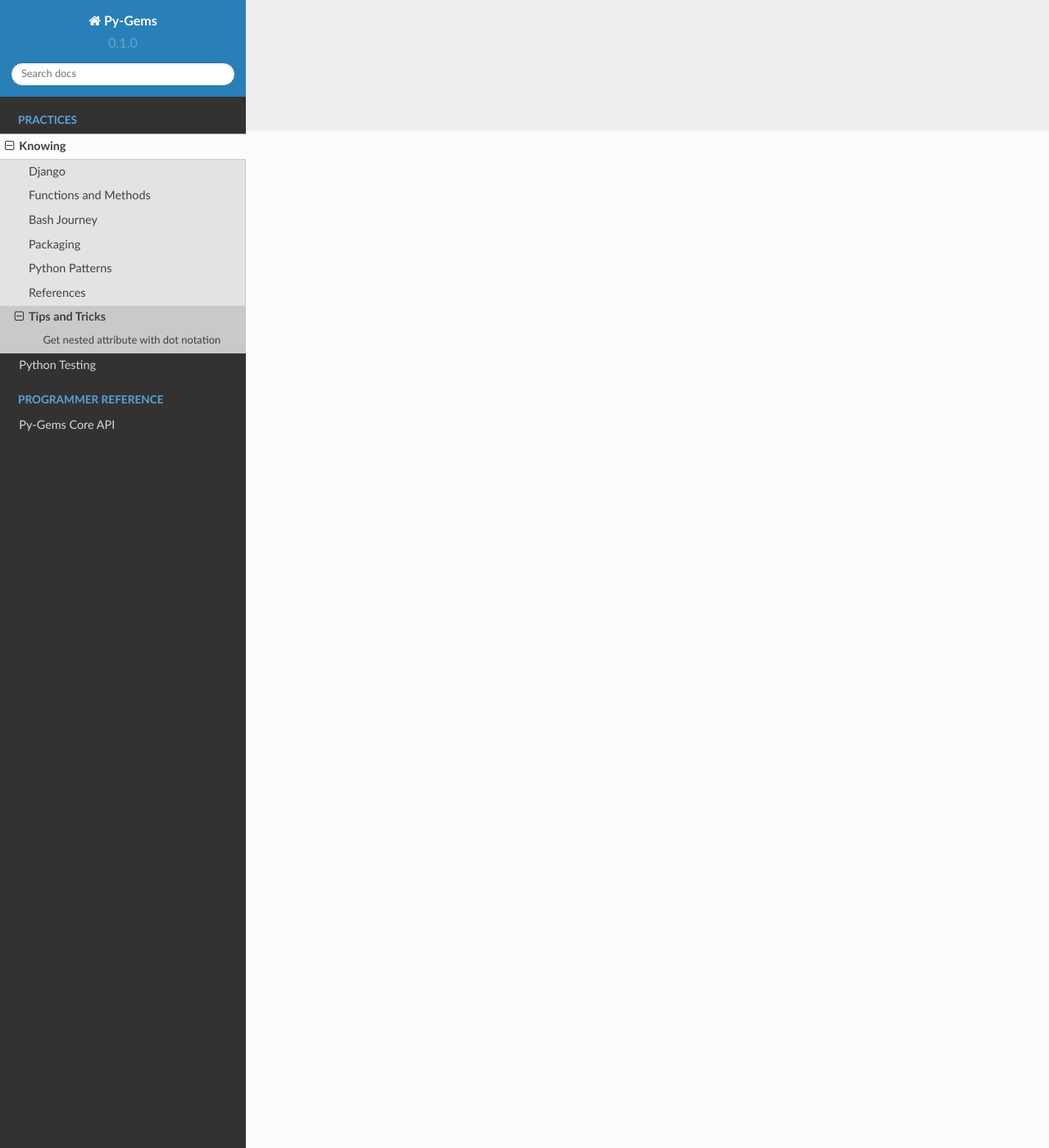
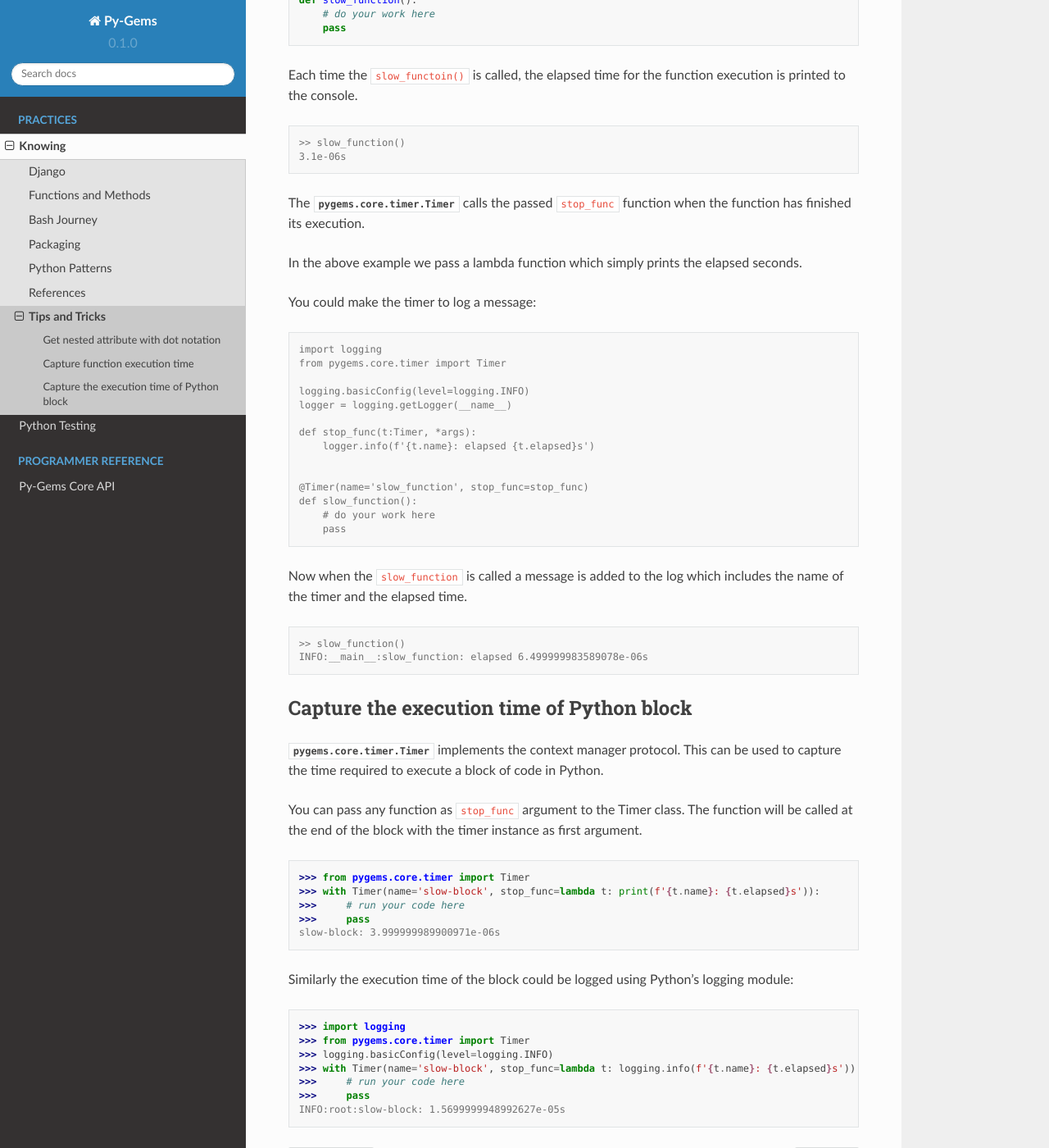
Before and after one commit to ivangeorgiev/py-gems, a Sphinx documentation site: the page built from docs/knowing/tips-and-tricks.rst, in a window 1280 px wide and 1400 px high, scrolled down 1241 px. Shown: the whole window at 82% size. Built offline with Sphinx 7.4.7 and the Read the Docs theme 2.0.0, drawn with Linux system fonts in a browser that asks for light colours; some of the changed text lies outside the part shown.

Commit message:
capture execution time for python function and python code block

```diff
--- a/docs/knowing/tips-and-tricks.rst
+++ b/docs/knowing/tips-and-tricks.rst
@@ -34,3 +34,90 @@ Trying to access missing attribute results in ``AttributeError`` error:
     AttributeError: 'Address' object has no attribute 'floor'
 
 This function has been included in ``pygems.core.shortcuts`` module.
+
+
+Capture function execution time
+-------------------------------
+
+The :class:`pygems.core.timer.Timer` class implements the decorator protocol.
+You can capture the execution time of a function using the :class:`pygems.core.timer.Timer` class as decorator.
+
+.. code-block:: python
+
+    from pygems.core.timer import Timer
+
+    @Timer(stop_func=lambda t: print(f'{t.elapsed}s'))
+    def slow_function():
+        # do your work here
+        pass
+
+Each time the ``slow_functoin()`` is called, the elapsed time for
+the function execution is printed to the console.
+
+.. code-block:: pycon
+
+    >> slow_function()
+    3.1e-06s
+
+The :class:`pygems.core.timer.Timer` calls the passed ``stop_func`` function
+when the function has finished its execution.
+
+In the above example we pass a lambda function which simply prints the elapsed seconds.
+
+You could make the timer to log a message:
+
+.. code-block:: pycon
+
+    import logging
+    from pygems.core.timer import Timer
+
+    logging.basicConfig(level=logging.INFO)
+    logger = logging.getLogger(__name__)
+
+    def stop_func(t:Timer, *args):
+        logger.info(f'{t.name}: elapsed {t.elapsed}s')
+
+
+    @Timer(name='slow_function', stop_func=stop_func)
+    def slow_function():
+        # do your work here
+        pass
+
+Now when the ``slow_function`` is called a message is added to the log which includes
+the name of the timer and the elapsed time.
+
+.. code-block:: pycon
+
+    >> slow_function()
+    INFO:__main__:slow_function: elapsed 6.499999983589078e-06s
+
+
+Capture the execution time of Python block
+------------------------------------------
+
+:class:`pygems.core.timer.Timer` implements the context manager protocol.
+This can be used to capture the time required to execute a block of code in Python.
+
+You can pass any function as ``stop_func`` argument to the Timer class.
+The function will be called at the end of the block with the timer instance as
+first argument.
+
+.. code-block:: pycon
+
+    >>> from pygems.core.timer import Timer
+    >>> with Timer(name='slow-block', stop_func=lambda t: print(f'{t.name}: {t.elapsed}s')):
+    >>>     # run your code here
+    >>>     pass
+    slow-block: 3.999999989900971e-06s
+
+Similarly the execution time of the block could be logged using Python's logging module:
+
+.. code-block:: pycon
+
+    >>> import logging
+    >>> from pygems.core.timer import Timer
+    >>> logging.basicConfig(level=logging.INFO)
+    >>> with Timer(name='slow-block', stop_func=lambda t: logging.info(f'{t.name}: {t.elapsed}s')):
+    >>>     # run your code here
+    >>>     pass
+    INFO:root:slow-block: 1.5699999948992627e-05s
```
Also changed, not shown: 2 other files.
